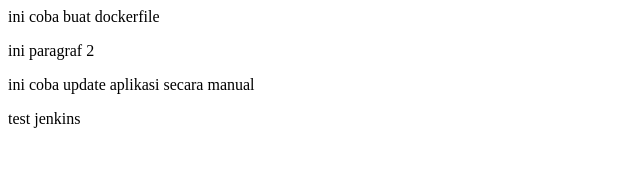
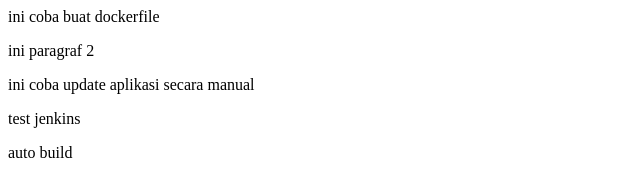
Before and after one commit to anggamalau/idn-web-custom, a plain HTML site: page index.html in a window 1280 px wide. Shown: the full height of the page, 0-640 px from the left. Drawn offline with Linux system fonts and the light colour scheme.

Commit message:
push lagi

```diff
--- a/index.html
+++ b/index.html
@@ -2,3 +2,4 @@
 <p>ini paragraf 2</p>
 <p>ini coba update aplikasi secara manual</p>
 <p>test jenkins</p>
+<p>auto build</p>
```
